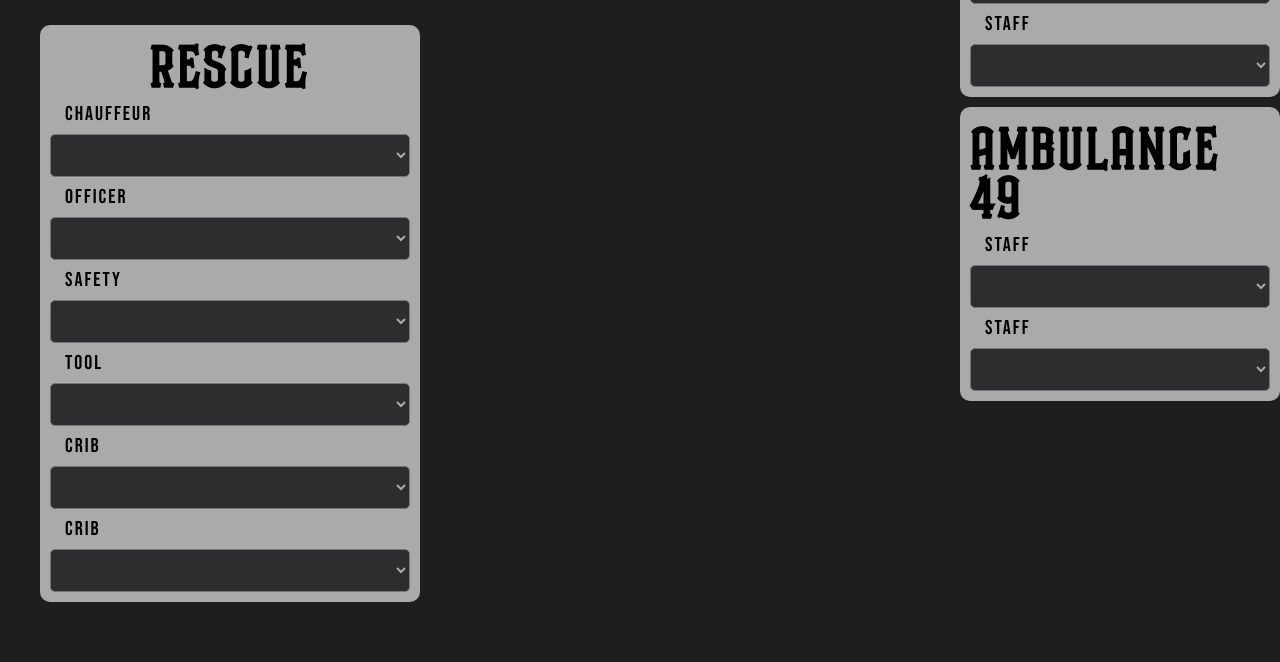
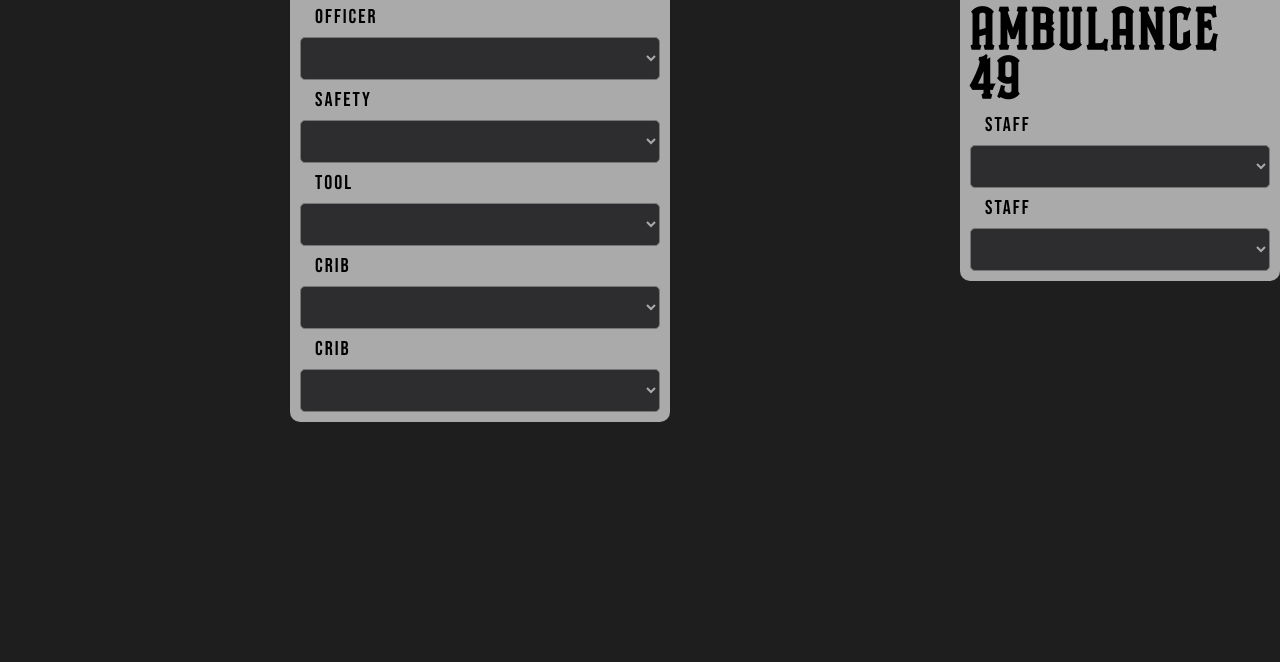
Before and after one commit to Medthic/responder, a plain HTML site: page index.html in a window 1280 px wide. Shown: the part 849-1511 px from the top of the page. After the commit the page ends 1271 px from the top, so only its background shows below. Drawn offline with Linux system fonts and the light colour scheme; no server answers.

Commit message:
style corrections

```diff
--- a/css/style.css
+++ b/css/style.css
@@ -55,32 +55,29 @@
 .parent-wrapper {
   display: flex;
   align-items: center;
+  margin-top: 10px;
 }
 
 .truck-wrapper {
   width: 75%;
-  margin-right: auto;
   display: flex;
   flex-wrap: wrap;
+  justify-content: center;
+  gap: 30px;
 }
 
 .ambulance-wrapper {
   width: 25%;
-  margin-left: auto;
   display: flex;
   flex-wrap: wrap;
+  justify-content: center;
   gap: 10px;
-  margin-top: 10px;
 }
 .engine,
 .truck,
 .rescue {
   width: calc(400px - 20px);
   height: calc(100% - 20px);
-  margin-bottom: 60px;
-  margin-top: 80px;
-  margin-left: 40px;
-  margin-right: 40px;
   background-color: #aaaaaa;
   padding: 10px;
   box-sizing: border-box;
@@ -173,7 +170,7 @@
     flex-direction: column;
   }
 
-  .main-wrapper,
+  .truck-wrapper,
   .ambulance-wrapper {
     width: 100%;
   }
```
